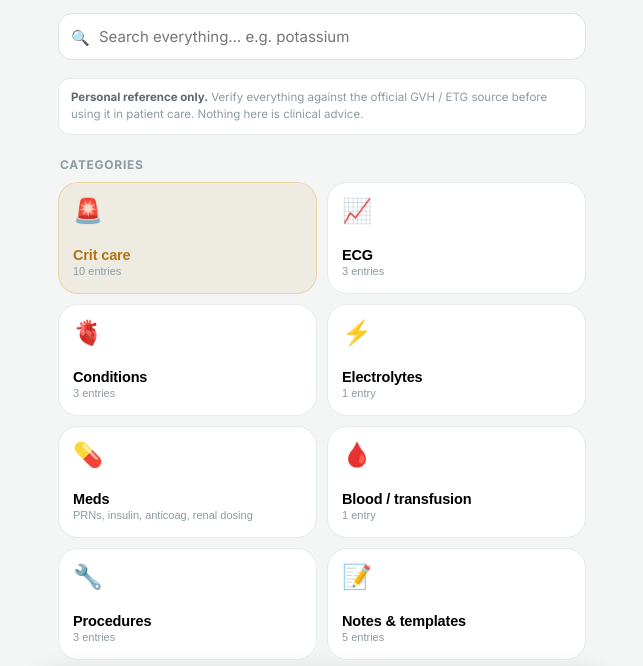
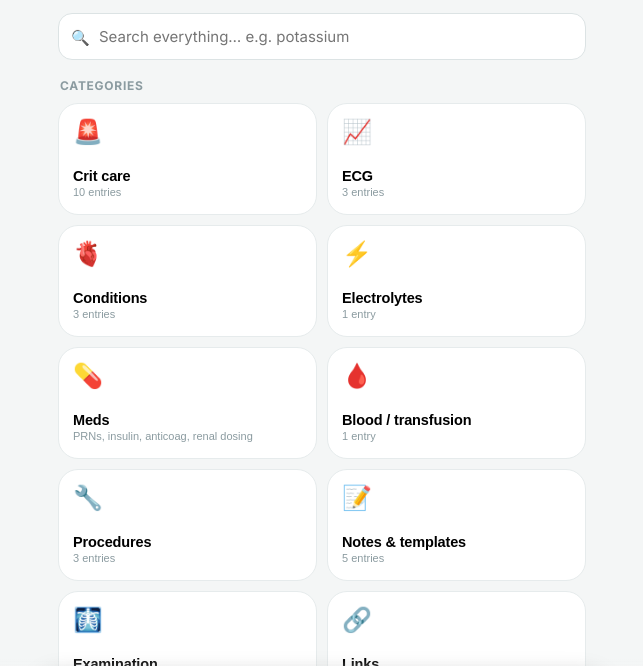
Before and after one commit to asuriar/internbrain, a plain HTML site: page index.html in a window 1280 px wide. Shown: the part 55-721 px from the top of the page, without its empty margins (318-961 px from the left). Drawn offline with Linux system fonts and the light colour scheme.

Commit message:
Add files via upload

```diff
--- a/index.html
+++ b/index.html
@@ -14,13 +14,13 @@
 <style>
   :root {
     --bg: #12171B;
-    --bg-raised: #1A2126;
-    --bg-tile: #1D262B;
-    --border: #2A3439;
-    --border-soft: #232C31;
+    --bg-raised: #262F35;
+    --bg-tile: #262F35;
+    --border: #364045;
+    --border-soft: #2E383E;
     --text: #EDF1F2;
-    --text-dim: #9CA9AE;
-    --text-faint: #6B7A80;
+    --text-dim: #AEBBC0;
+    --text-faint: #8B99A0;
     --accent: #3DDBC4;
     --accent-dim: #276F63;
     --accent-bg: rgba(61,219,196,0.10);
@@ -130,8 +130,6 @@
   .tile .em { font-size:24px; line-height:1; }
   .tile .tt { font-size:14.5px; font-weight:700; letter-spacing:-0.01em; }
   .tile .ct { font-size:11px; color:var(--text-faint); font-weight:500; margin-top:2px; }
-  .tile.urgent { background:var(--warn-bg); border-color:rgba(232,163,61,0.35); }
-  .tile.urgent .tt { color:var(--warn); }
   .tile.wide { grid-column:1 / -1; flex-direction:row; align-items:center; min-height:auto; padding:14px 16px; }
   .tile.wide .em { font-size:20px; }
   .tile.wide .txt { flex:1; }
@@ -268,8 +266,6 @@
 
   <!-- HOME VIEW -->
   <div class="view active" id="view-home">
-    <div class="disclaimer"><b>Personal reference only.</b> Verify everything against the official GVH / ETG source before using it in patient care. Nothing here is clinical advice.</div>
-
     <div class="section-label">Categories</div>
     <div class="grid" id="homeGrid"></div>
 
@@ -653,14 +649,6 @@
   hintInput.value = c.hint || '';
   hintInput.placeholder = 'Short subtitle shown on the home tile (optional)';
 
-  const urgentLabel = document.createElement('label');
-  urgentLabel.style.cssText = 'display:flex; align-items:center; gap:6px; font-size:12.5px; color:var(--text-dim); margin:8px 0;';
-  const urgentCheck = document.createElement('input');
-  urgentCheck.type = 'checkbox';
-  urgentCheck.checked = !!c.urgent;
-  urgentLabel.appendChild(urgentCheck);
-  urgentLabel.appendChild(document.createTextNode('Highlight as urgent (amber tile, like Crit care)'));
-
   const foot = document.createElement('div');
   foot.className = 'entry-foot';
   const saveBtn = document.createElement('button');
@@ -670,7 +658,6 @@
     c.emoji = emojiInput.value.trim() || '📌';
     c.title = titleInput.value.trim() || c.title;
     c.hint = hintInput.value.trim();
-    c.urgent = urgentCheck.checked;
     saveData();
     renderCategoryManager();
     renderHome();
@@ -685,7 +672,6 @@
   row.appendChild(emojiInput);
   row.appendChild(titleInput);
   row.appendChild(hintInput);
-  row.appendChild(urgentLabel);
   row.appendChild(foot);
   titleInput.focus();
 }
@@ -725,7 +711,7 @@
     const c = DATA.categories[id];
     if(!c) return;
     const btn = document.createElement('button');
-    btn.className = 'tile' + (c.urgent ? ' urgent' : '');
+    btn.className = 'tile';
     btn.onclick = ()=> openCategory(id);
     const count = c.entries.length;
     btn.innerHTML = `<span class="em">${c.emoji}</span><div><div class="tt">${escapeHtml(c.title)}</div><div class="ct">${count ? count + (count===1?' entry':' entries') : c.hint}</div></div>`;
```
